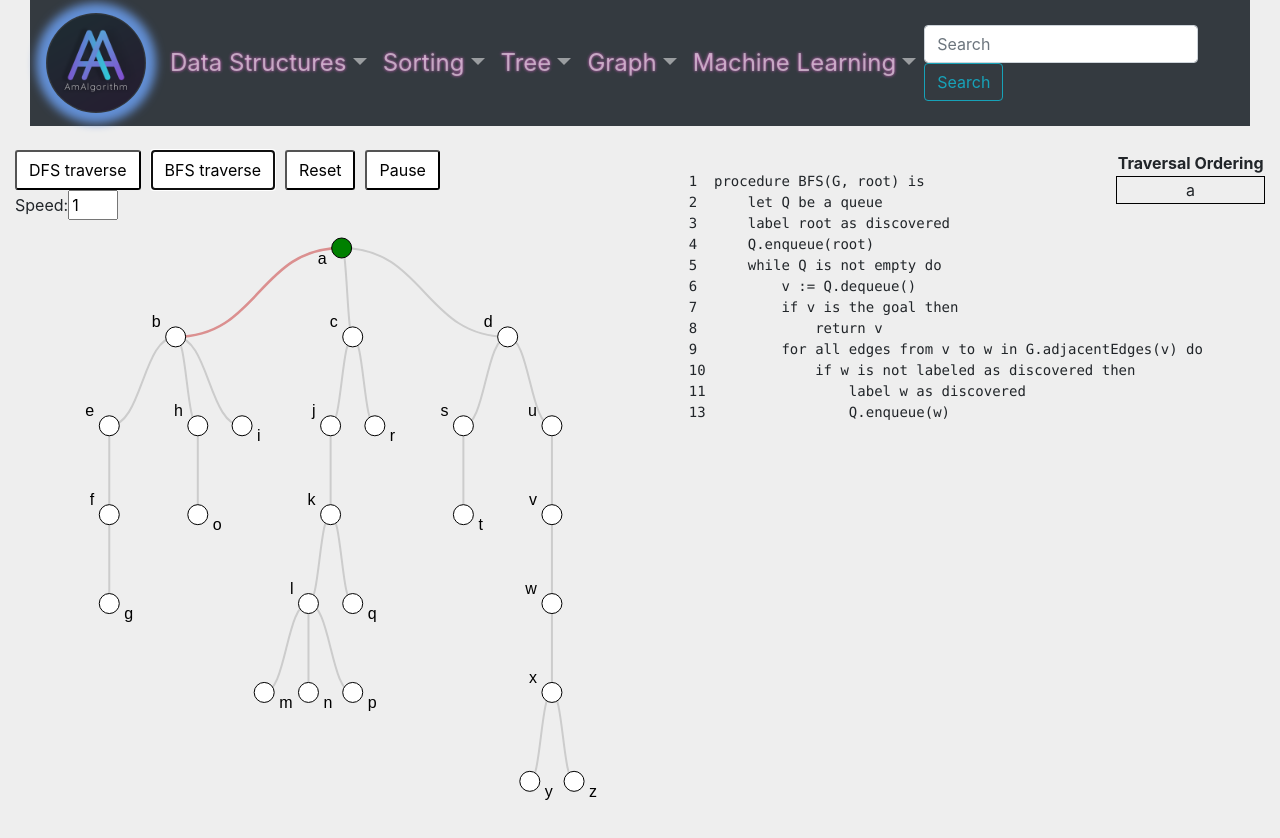
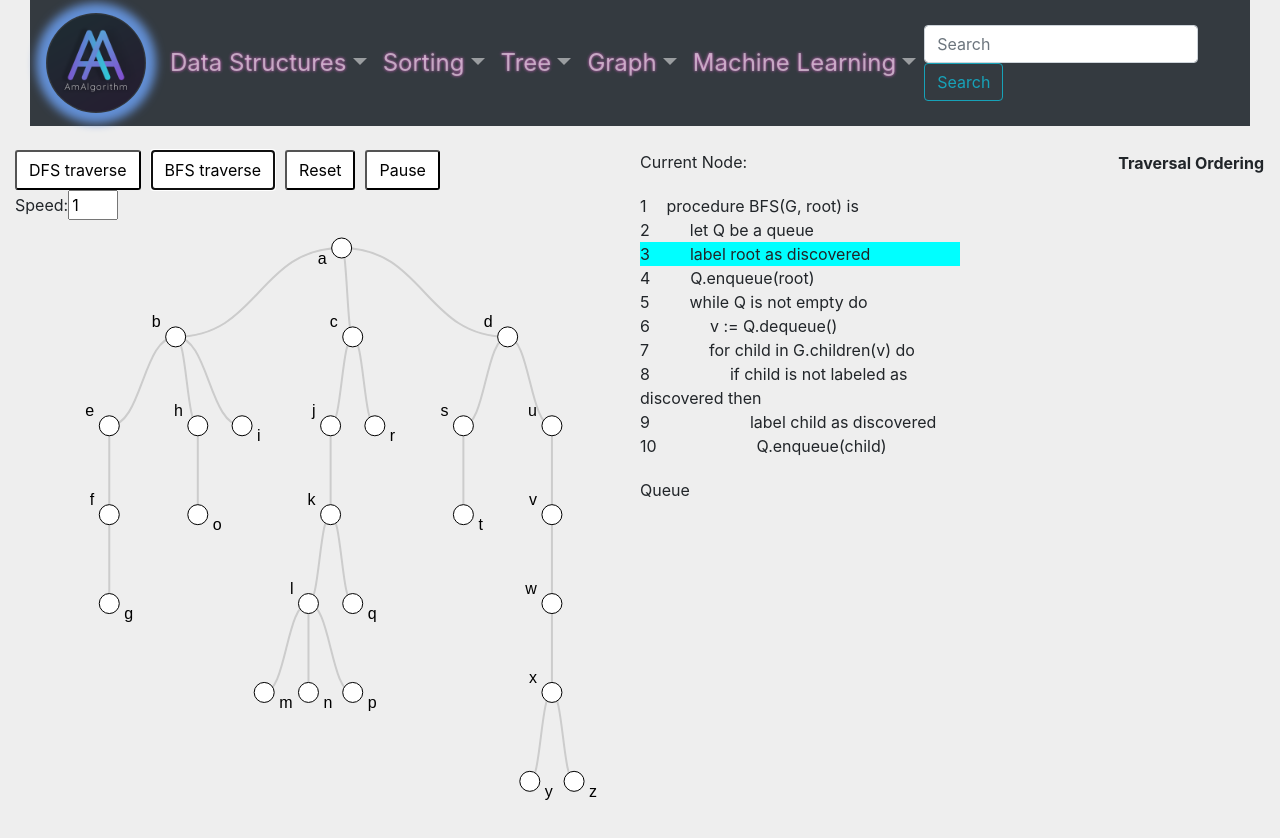
Before and after one commit to luaywadie/AmAlgorithms, a React (Create React App) app in the folder visualizations-app/: page /tree_traversals in a window 1280 px wide. Both pictures are taken after a click on the button "BFS traverse". Shown: the top 838 px of the page. Built offline with nearby package versions, Linux system fonts and the light colour scheme.

Commit message:
displaying queue, animating steps (poorly), reset and pause failing

```diff
--- a/visualizations-app/src/App.js
+++ b/visualizations-app/src/App.js
@@ -5,6 +5,7 @@ import './styles/Node.scss';
 import './styles/Link.scss';
 import './styles/Graph.scss';
 import './styles/OutputTable.scss';
+import './styles/Pseudocode.scss';
 
 function App() {
   return (
--- a/visualizations-app/src/Components/TreeTraversals.js
+++ b/visualizations-app/src/Components/TreeTraversals.js
@@ -12,6 +12,8 @@ class TreeTraversals extends Component {
       speed: 1,
       nodePath: [],
       runningAlg: '',
+      queue: [],
+      currentNode: null,
     };
     this.adjList = {
       a: ['b', 'c', 'd'],
@@ -57,6 +59,10 @@ class TreeTraversals extends Component {
     this.setState({ nodePath });
   };
 
+  updateQueue = (q) => {
+    this.setState({ queue: q });
+  };
+
   getPauseStatus = () => this.state.pause;
   getStopStatus = () => this.state.stop;
   getSpeedRequest = () => Number(this.state.speed) + 0.1;
@@ -87,6 +93,10 @@ class TreeTraversals extends Component {
     await this.setState({ stop: val });
   };
 
+  updateCurrentNode = async (node) => {
+    await this.setState({ currentNode: node });
+  };
+
   renderTreeTraversalHeading() {
     return (
       <tr>
@@ -104,25 +114,100 @@ class TreeTraversals extends Component {
       );
     });
   }
+  renderQueueHeading() {
+    return (
+      <tr>
+        <th>Queue</th>
+      </tr>
+    );
+  }
+  // renderQueue() {
+  //   return this.state.queue.map((node) => {
+  //     return (
+  //       <tr key={node}>
+  //         <td>{node}</td>
+  //       </tr>
+  //     );
+  //   });
+  // }
+
+  renderQueue() {
+    return this.state.queue.map((node) => {
+      return <td key={node}>{node}</td>;
+    });
+  }
 
   renderBfsPseudocode() {
+    const indentation = (num) => {
+      return num * 20;
+    };
     return (
-      <pre style={{ overflow: 'visible' }}>
-        {`
-    1  procedure BFS(G, root) is
-    2      let Q be a queue
-    3      label root as discovered
-    4      Q.enqueue(root)
-    5      while Q is not empty do
-    6          v := Q.dequeue()
-    7          if v is the goal then
-    8              return v
-    9          for all edges from v to w in G.adjacentEdges(v) do
-    10             if w is not labeled as discovered then
-    11                 label w as discovered
-    13                 Q.enqueue(w)
-    `}
-      </pre>
+      <div style={{ overflow: 'hidden' }}>
+        <div id={'bfs-1'}>
+          1
+          <span style={{ marginLeft: indentation(1) }}>
+            procedure BFS(G, root) is
+          </span>
+        </div>
+        <div id={'bfs-2'}>
+          2<span style={{ marginLeft: indentation(2) }}>let Q be a queue</span>
+        </div>
+        <div id={'bfs-3'}>
+          3
+          <span style={{ marginLeft: indentation(2) }}>
+            label root as discovered
+          </span>
+        </div>
+        <div id={'bfs-4'}>
+          4<span style={{ marginLeft: indentation(2) }}>Q.enqueue(root)</span>
+        </div>
+        <div id={'bfs-5'}>
+          5
+          <span style={{ marginLeft: indentation(2) }}>
+            while Q is not empty do
+          </span>
+        </div>
+        <div id={'bfs-6'}>
+          6<span style={{ marginLeft: indentation(3) }}>v := Q.dequeue()</span>
+        </div>
+        <div id={'bfs-7'}>
+          7
+          <span style={{ marginLeft: indentation(3) }}>
+            for child in G.children(v) do
+          </span>
+        </div>
+        <div id={'bfs-8'}>
+          8
+          <span style={{ marginLeft: indentation(4) }}>
+            if child is not labeled as discovered then
+          </span>
+        </div>
+        <div id={'bfs-9'}>
+          9
+          <span style={{ marginLeft: indentation(5) }}>
+            label child as discovered
+          </span>
+        </div>
+        <div id={'bfs-10'}>
+          10<span style={{ marginLeft: indentation(5) }}>Q.enqueue(child)</span>
+        </div>
+      </div>
+      //   <pre style={{ overflow: 'visible' }}>
+      //     {`
+      // 1  procedure BFS(G, root) is
+      // 2      let Q be a queue
+      // 3      label root as discovered
+      // 4      Q.enqueue(root)
+      // 5      while Q is not empty do
+      // 6          v := Q.dequeue()
+      // 7          if v is the goal then
+      // 8              return v
+      // 9          for all edges from v to w in G.adjacentEdges(v) do
+      // 10             if w is not labeled as discovered then
+      // 11                 label w as discovered
+      // 13                 Q.enqueue(w)
+      // `}
+      //   </pre>
     );
   }
 
@@ -169,6 +254,8 @@ class TreeTraversals extends Component {
             runningAlg={this.state.runningAlg}
             setRunningAlg={this.setRunningAlg}
             buildNodePath={this.buildNodePath}
+            updateQueue={this.updateQueue}
+            updateCurrentNode={this.updateCurrentNode}
           />
           <div className={'divider'}></div>
           <button
@@ -204,13 +291,30 @@ class TreeTraversals extends Component {
             </label>
           </form>
         </div>
-        <div className={'col-3'} id={'pesudo-code'}>
-          {this.state.runningAlg === ''
-            ? ''
-            : this.state.runningAlg === 'bfs'
-            ? this.renderBfsPseudocode()
-            : this.renderDfsPseudocode()}
+
+        <div className={'col-3'}>
+          <div className={'row'} style={{ marginBottom: '20px' }}>
+            Current Node: {this.state.currentNode}
+          </div>
+          <div className={'row'}>
+            {this.state.runningAlg === ''
+              ? ''
+              : this.state.runningAlg === 'bfs'
+              ? this.renderBfsPseudocode()
+              : this.renderDfsPseudocode()}
+          </div>
+          <div className={'row'} style={{ marginTop: '20px' }}>
+            Queue
+          </div>
+          <div className={'row'}>
+            <table id={'tree-traversal-table'}>
+              <tbody>
+                <tr>{this.renderQueue()}</tr>
+              </tbody>
+            </table>
+          </div>
         </div>
+
         <div className={'col-3'}>
           <table id={'tree-traversal-table'} className={'float-right'}>
             <tbody>
--- a/visualizations-app/src/Components/algorithms/tree-algorithms/BreadthFirstSearch.js
+++ b/visualizations-app/src/Components/algorithms/tree-algorithms/BreadthFirstSearch.js
@@ -16,23 +16,62 @@ class BreadthFirstSearch extends Component {
     }
   }
 
+  highlightLine(lineNum) {
+    document.getElementById('bfs-' + lineNum).classList.add('active-code-line');
+  }
+  removeHighlightedLine(lineNum) {
+    document
+      .getElementById('bfs-' + lineNum)
+      .classList.remove('active-code-line');
+  }
+
   bfs = async () => {
     let linkList = [];
+
+    this.highlightLine(1);
+    await new Promise((r) => setTimeout(r, 1000 / this.props.speed));
+    this.removeHighlightedLine(1);
+
+    this.highlightLine(2);
+    await new Promise((r) => setTimeout(r, 1000 / this.props.speed));
+    this.removeHighlightedLine(2);
+
+    this.highlightLine(3);
+    await new Promise((r) => setTimeout(r, 1000 / this.props.speed));
+    this.removeHighlightedLine(3);
+
+    this.highlightLine(4);
+    await new Promise((r) => setTimeout(r, 1000 / this.props.speed));
+    this.removeHighlightedLine(4);
+
     let root = 'a';
     let visited = {};
     Object.keys(this.props.g).map((node) => (visited[node] = false));
     visited[root] = true;
     let queue = [root];
+    this.props.updateQueue(queue);
     let nodePath = [];
     while (queue.length > 0) {
+      this.highlightLine(5);
+      await new Promise((r) => setTimeout(r, 1000 / this.props.speed));
+      this.removeHighlightedLine(5);
+
       if (this.unMounting) return;
       let currentNode = queue[0];
+      this.props.updateCurrentNode(currentNode);
       queue.shift();
+      this.props.updateQueue(queue);
+
+      this.highlightLine(6);
+      await new Promise((r) => setTimeout(r, 1000 / this.props.speed));
 
       await new Promise((r) => setTimeout(r, 1000 / this.props.speed));
       await this.checkPauseStatus();
       if (this.props.stop) return;
       if (this.unMounting) return;
+      this.removeHighlightedLine(6);
+      this.highlightLine(7);
+      await new Promise((r) => setTimeout(r, 1000 / this.props.speed));
 
       this.activateLink(currentNode, linkList);
 
@@ -42,13 +81,24 @@ class BreadthFirstSearch extends Component {
       if (this.unMounting) return;
 
       this.activateVisitedNode(currentNode);
+      this.removeHighlightedLine(7);
       nodePath.push(currentNode);
       this.props.buildNodePath(nodePath);
 
       for (let child of this.props.g[currentNode]) {
+        this.highlightLine(8);
+        await new Promise((r) => setTimeout(r, 1000 / this.props.speed));
+        this.removeHighlightedLine(8);
         if (visited[child] === false) {
+          this.highlightLine(9);
+          await new Promise((r) => setTimeout(r, 1000 / this.props.speed));
+          this.removeHighlightedLine(9);
           visited[child] = true;
+          this.highlightLine(10);
+          await new Promise((r) => setTimeout(r, 1000 / this.props.speed));
+          this.removeHighlightedLine(10);
           queue.push(child);
+          this.props.updateQueue(queue);
         }
       }
     }
@@ -82,7 +132,7 @@ class BreadthFirstSearch extends Component {
           if (this.unMounting) {
             this.unMounting = false;
           }
-          this.props.setRunningAlg('bfs');
+          await this.props.setRunningAlg('bfs');
           this.bfs();
         }}
       >
--- /dev/null
+++ b/visualizations-app/src/styles/Pseudocode.scss
@@ -0,0 +1,3 @@
+.active-code-line {
+  background-color: aqua;
+}
```
